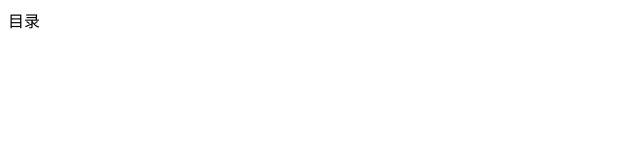
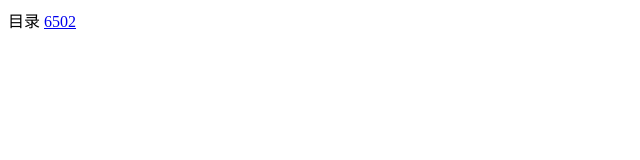
Before and after one commit to zijian-z/zijian-z.github.io, a plain HTML site: page index.html in a window 1280 px wide. Shown: the full height of the page, 0-640 px from the left. Drawn offline with Linux system fonts and the light colour scheme.

Commit message:
Update index.html

```diff
--- a/index.html
+++ b/index.html
@@ -1 +1,3 @@
 <a>目录</a>
+
+<a href="./6502.html">6502</a>
```
